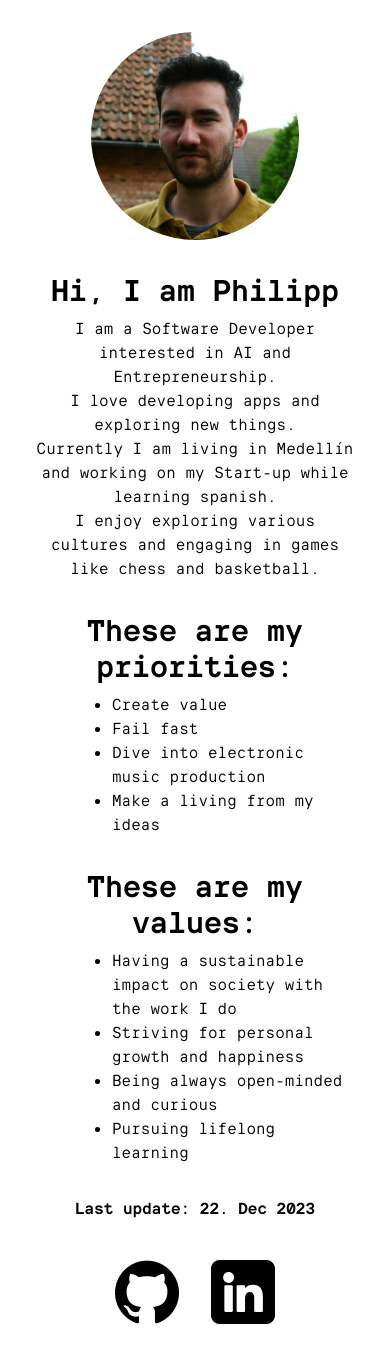
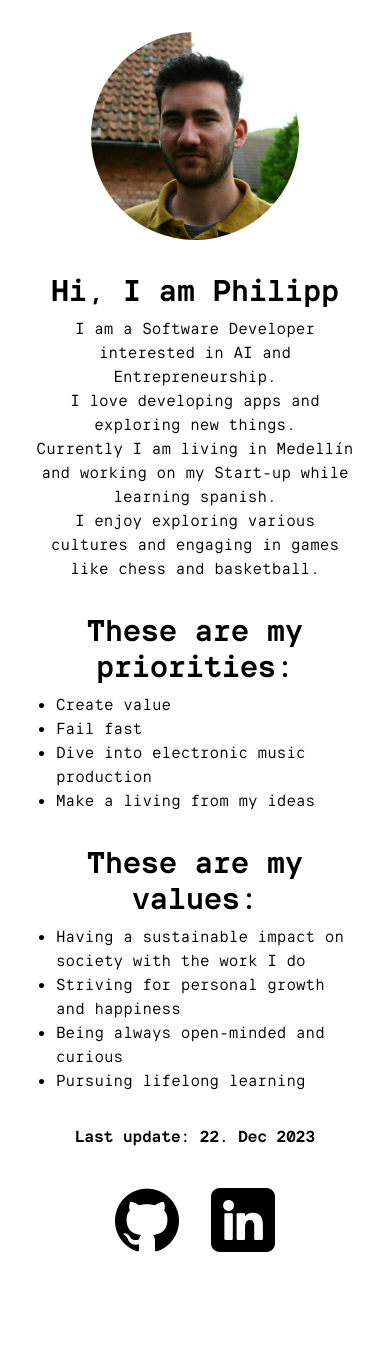
Before and after one commit to philipprobin/personal-website, a React (Vite) app: page / in a window 390 px wide. Shown: the top 1362 px of the page. After the commit the page ends 1300 px from the top, so only its background shows below. Built offline with nearby package versions, Linux system fonts and the light colour scheme.

Commit message:
margins changed

```diff
--- a/src/App.jsx
+++ b/src/App.jsx
@@ -46,7 +46,7 @@ function App() {
       >
         {/* Your component content here */}
         <ul
-          className="ml-14"
+          className="md:ml-14"
           style={{ listStyleType: "disc", paddingLeft: "1.5rem" }}
         >
           <li>Create value</li>
@@ -65,7 +65,7 @@ function App() {
       >
         {/* Your component content here */}
         <ul
-          className="ml-14"
+          className="md:ml-14"
           style={{ listStyleType: "disc", paddingLeft: "1.5rem" }}
         >
           <li>Having a sustainable impact on society with the work I do</li>
```
